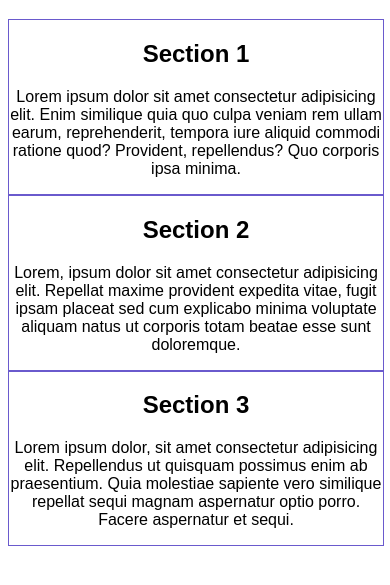
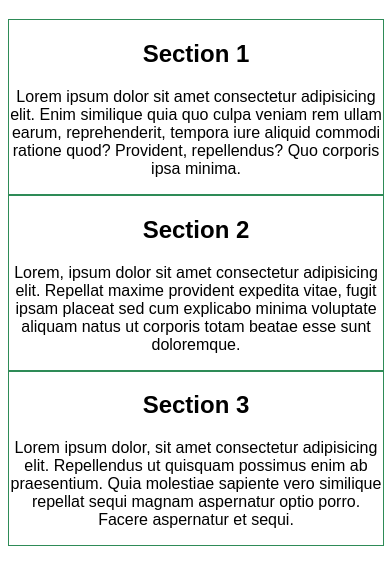
Before and after one commit to JustGinger888/Web-Tech, a plain HTML site: page week-5-TCA-Revision/index.html in a window 390 px wide. Shown: the part 95-680 px from the top of the page. Drawn offline with Linux system fonts and the light colour scheme.

Commit message:
tca rrevision

```diff
--- a/week-5-TCA-Revision/style.css
+++ b/week-5-TCA-Revision/style.css
@@ -27,5 +27,6 @@ section {
         width: 100%;
         float: none;
         padding: 0%;
+        border: 1px solid seagreen;
     }
 }
```
Also changed, not shown: index.html (+1 -0 lines).
